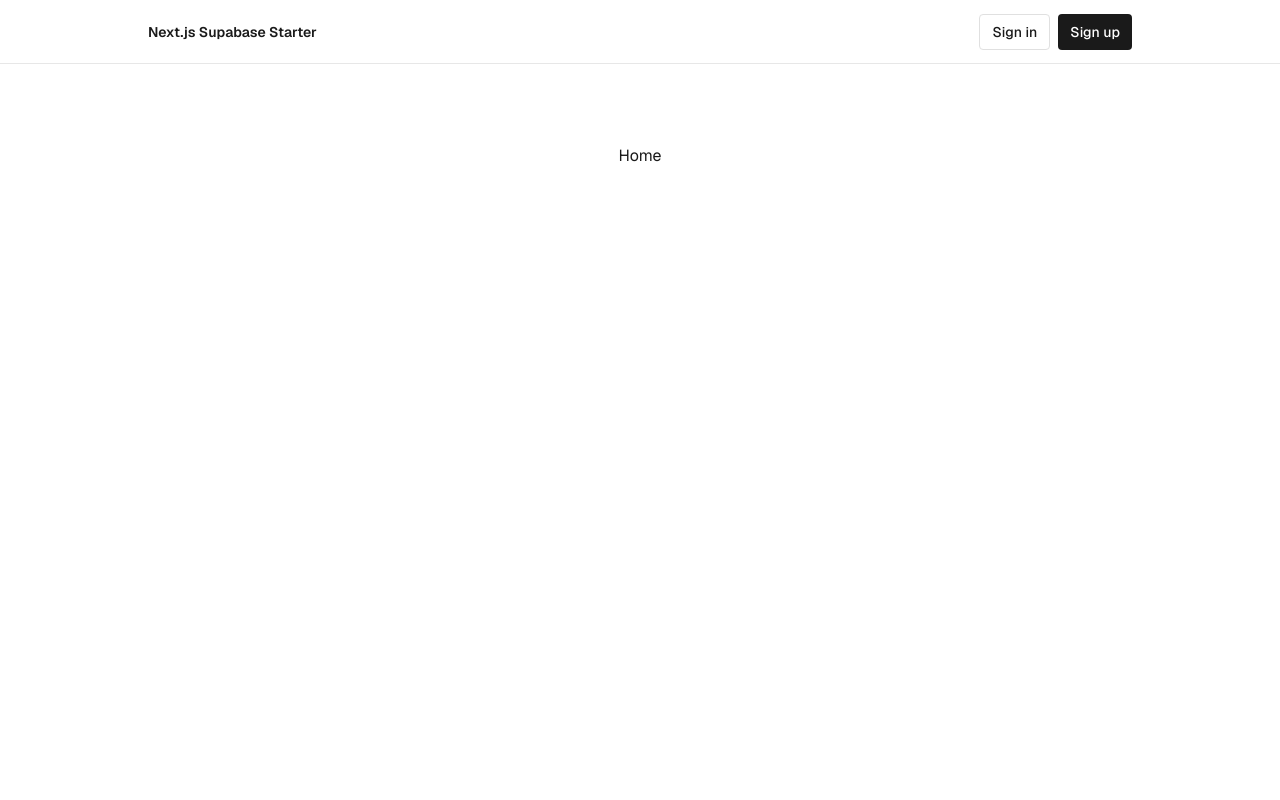
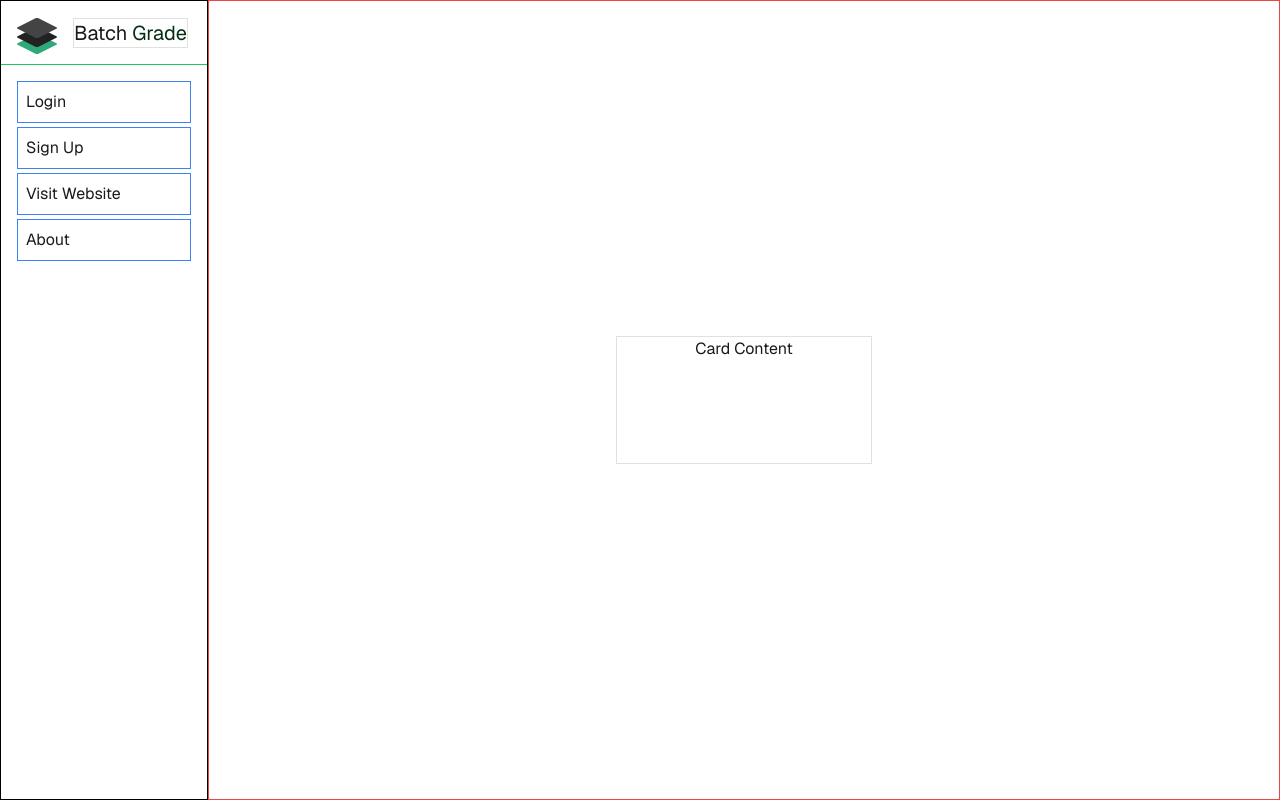
Before and after one commit to NicholasAMartinez/batchgrade-portal, a Next.js app: page / in a window 1280 px wide. Built offline with nearby package versions, Linux system fonts and the light colour scheme; no server answers.

Commit message:
feat: Add layout for landing page

```diff
--- a/app/page.tsx
+++ b/app/page.tsx
@@ -2,25 +2,62 @@ import { AuthButton } from "@/components/auth-button";
 import { hasEnvVars } from "@/lib/utils";
 import Link from "next/link";
 import { Suspense } from "react";
+import { BatchGradeLogo } from "@/components/bg-logo";
 
 export default function Home() {
   return (
-    <main className="min-h-screen flex flex-col items-center">
-      <div className="flex-1 w-full flex flex-col gap-20 items-center">
-        <nav className="w-full flex justify-center border-b border-b-foreground/10 h-16">
-          <div className="w-full max-w-5xl flex justify-between items-center p-3 px-5 text-sm">
-            <div className="flex gap-5 items-center font-semibold">
-              <Link href={"/"}>Next.js Supabase Starter</Link>
-            </div>
-              <Suspense>
-                <AuthButton />
-              </Suspense>
+    /* The Page */
+    <div className="flex flex-row ">
+
+      {/* Sidenav */}
+      <aside className="flex flex-col border border-black h-screen w-52">
+        {/* Sidenav Title */}
+        <header className="flex items-center border-b border-green-500 h-16 w-full p-4 text-xl">
+          <BatchGradeLogo />
+          <div className="ml-4 border">
+            Batch
+            <span className="text-green-950"> Grade </span>
           </div>
+        </header>
+
+        {/* Sidenav Navigation */}
+        <nav className="p-4">
+          <ul>
+            <li className="border border-blue-500 p-2 mb-1">Login</li>
+            <li className="border border-blue-500 p-2 mb-1">Sign Up</li>
+            <li className="border border-blue-500 p-2 mb-1">Visit Website</li>
+            <li className="border border-blue-500 p-2 mb-1">About</li>
+          </ul>
         </nav>
-        <div>
-          Home
+      </aside>
+
+      {/* Main Content */}
+      <main className="flex items-center justify-center border border-red-500 h-screen flex-1">
+        <div className="text-center border w-64 h-32">
+          Card Content
         </div>
-      </div>
-    </main>
+      </main>
+    </div>
+
+
+
+    // Keep as a reference for now
+    // <main className="min-h-screen flex flex-col items-center">
+    //   <div className="flex-1 w-full flex flex-col gap-20 items-center">
+    //     <nav className="w-full flex justify-center border-b border-b-foreground/10 h-16">
+    //       <div className="w-full max-w-5xl flex justify-between items-center p-3 px-5 text-sm">
+    //         <div className="flex gap-5 items-center font-semibold">
+    //           <Link href={"/"}>Next.js Supabase Starter</Link>
+    //         </div>
+    //           <Suspense>
+    //             <AuthButton />
+    //           </Suspense>
+    //       </div>
+    //     </nav>
+    //     <div>
+    //       Home
+    //     </div>
+    //   </div>
+    // </main>
   );
 }
```
